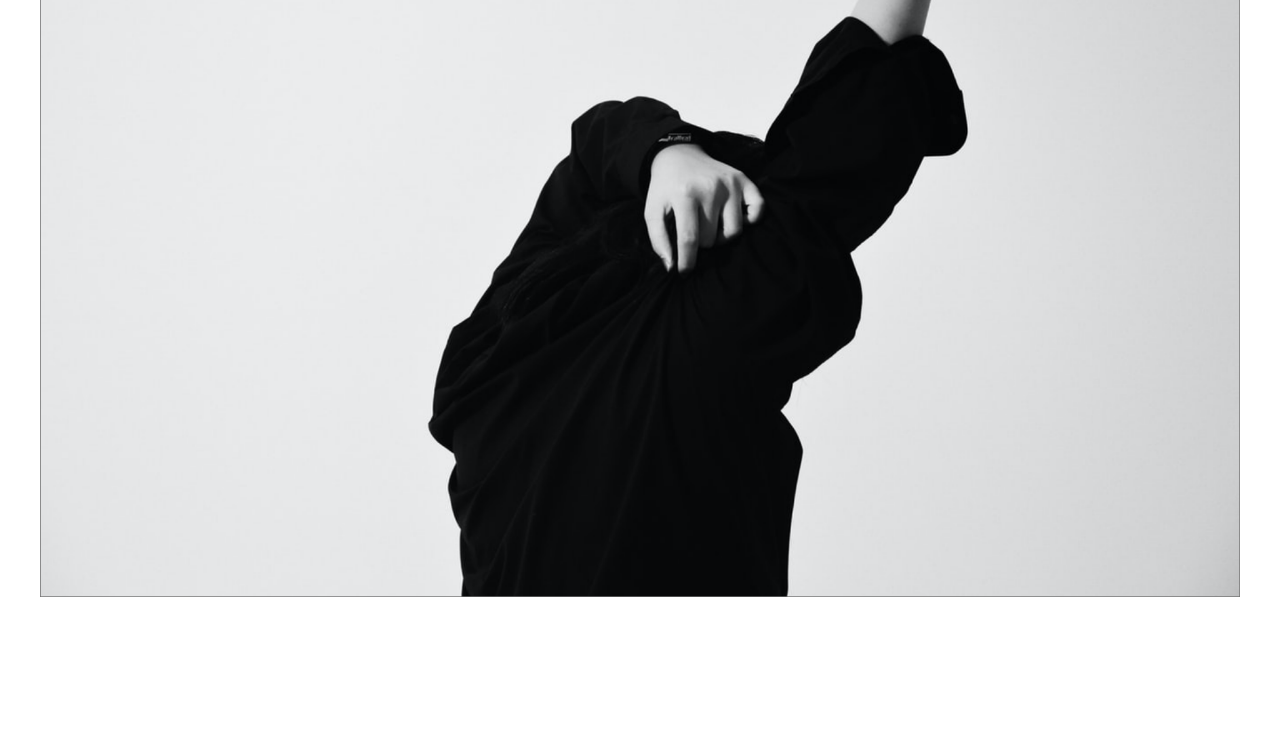
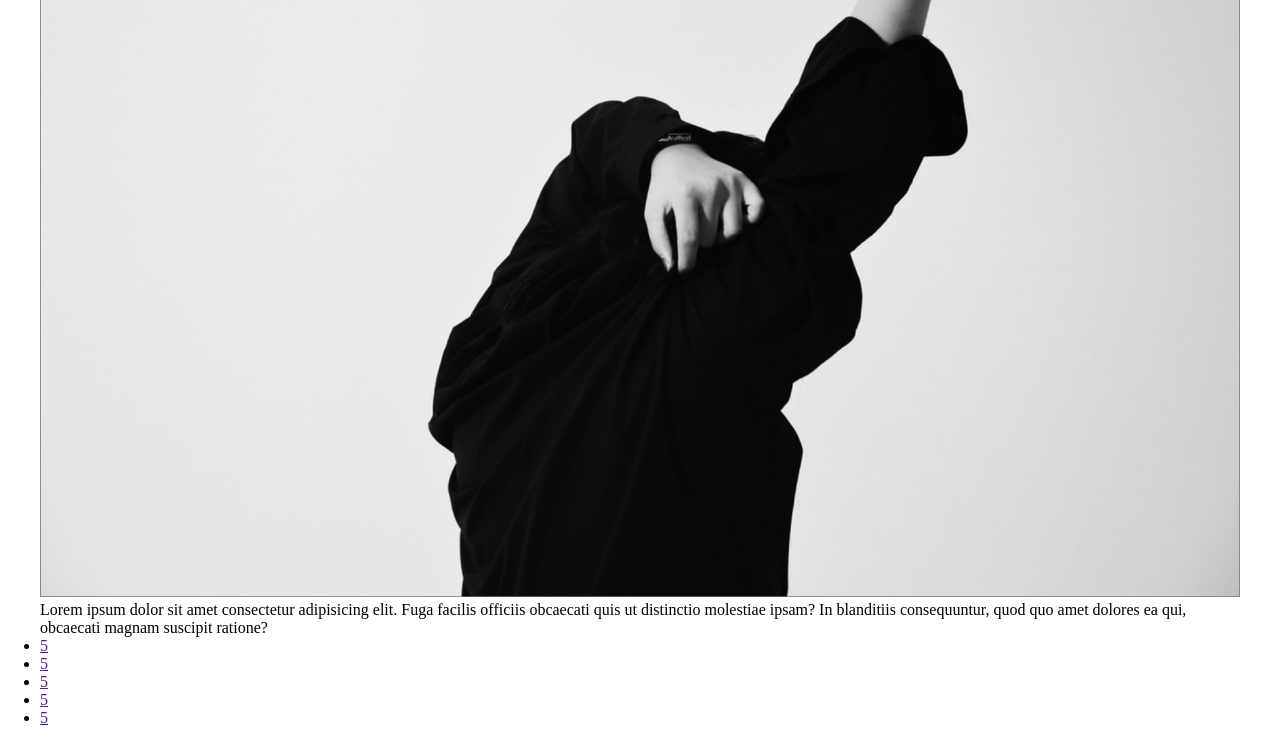
Before and after one commit to Rin1330/gulp_test, a plain HTML site: page index.html in a window 1280 px wide. Shown: the part 51-800 px from the top of the page. Drawn offline with Linux system fonts and the light colour scheme.

Commit message:
Update 2022-07-25T19:06:08.427Z

```diff
--- a/index.html
+++ b/index.html
@@ -18,6 +18,14 @@
 <div class="container">
   <h1>This is h1</h1>
   <img src="./assets/images/banner.png" alt="banner">
+  <p>Lorem ipsum dolor sit amet consectetur adipisicing elit. Fuga facilis officiis obcaecati quis ut distinctio molestiae ipsam? In blanditiis consequuntur, quod quo amet dolores ea qui, obcaecati magnam suscipit ratione?</p>
+  <ul>
+    <li class="li"><a href="">5</a></li>
+    <li class="li"><a href="">5</a></li>
+    <li class="li"><a href="">5</a></li>
+    <li class="li"><a href="">5</a></li>
+    <li class="li"><a href="">5</a></li>
+  </ul>
 </div>
 
   <!-- <footer class="footer">
```
